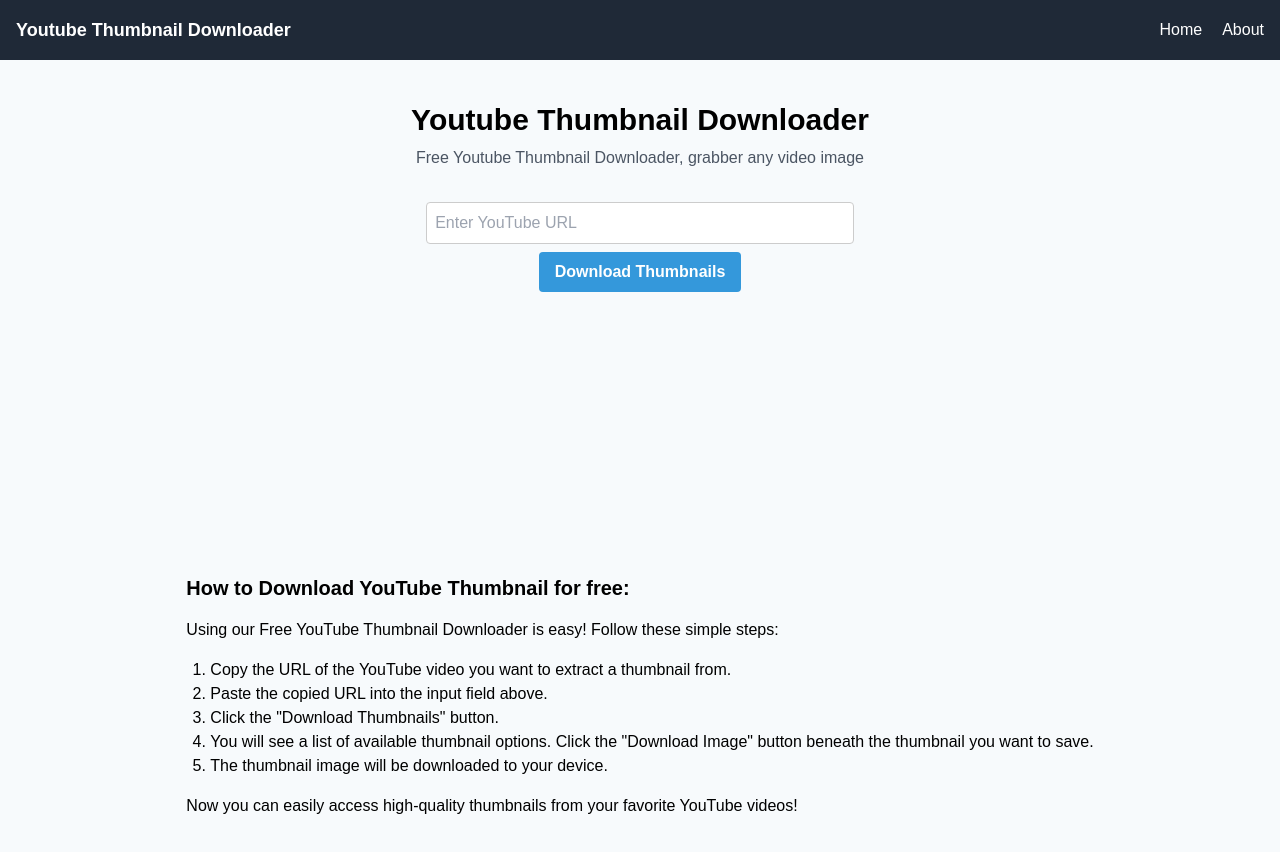
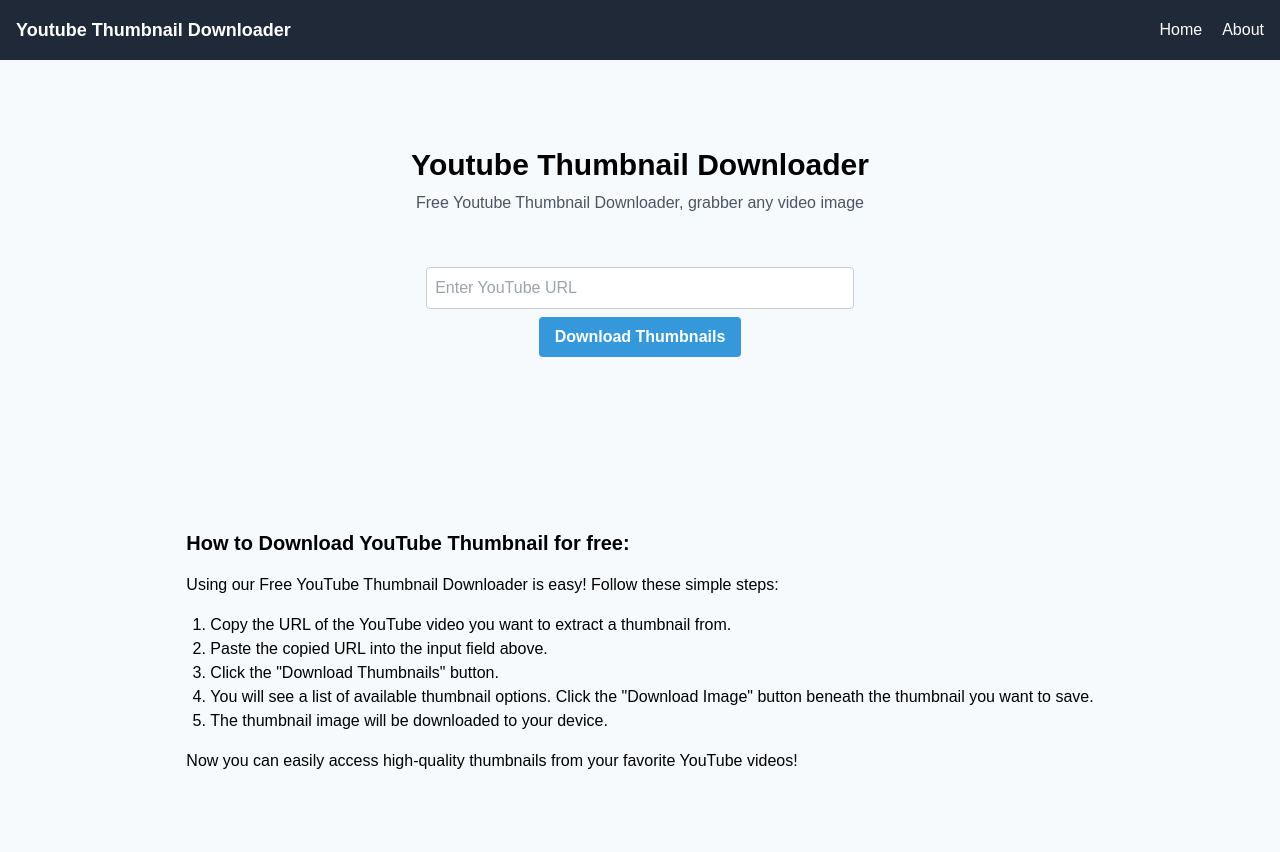
Before and after one commit to stazrouti/react-e-commerce-site, a Next.js app: page / in a window 1280 px wide. Shown: the top 852 px of the page. Built offline with nearby package versions, Linux system fonts and the light colour scheme.

Commit message:
update for ads

```diff
--- a/pages/index.js
+++ b/pages/index.js
@@ -62,7 +62,24 @@ const Index = () => {
 
       </div>
 
-      <div className="text-center">
+      <div className="flex flex-wrap px-0">
+
+        <div style={{ width: '300px', height: '250px' }}>
+          <div dangerouslySetInnerHTML={{ __html: `
+            <script type="text/javascript">
+              atOptions = {
+                'key': 'f92ccb91f88f4a56bb0199822fdc6715',
+                'format': 'iframe',
+                'height': 250,
+                'width': 300,
+                'params': {}
+              };
+              document.write('<scr' + 'ipt type="text/javascript" src="//www.profitablecreativeformat.com/f92ccb91f88f4a56bb0199822fdc6715/invoke.js"></scr' + 'ipt>');
+            </script>
+          ` }} />
+        </div>
+
+        <div className="text-center ml-8 mr-8 mt-5 mb-5">
           <input
             type="text"
             className="w-full md:w-1/2 px-4 py-2 border rounded"
@@ -74,9 +91,25 @@ const Index = () => {
             Download Thumbnails
           </button>
         </div>
-      <div>
-        <AdComponent/>
+
+        <div style={{ width: '300px', height: '250px' }}>
+          <div dangerouslySetInnerHTML={{ __html: `
+            <script type="text/javascript">
+              atOptions = {
+                'key': 'f92ccb91f88f4a56bb0199822fdc6715',
+                'format': 'iframe',
+                'height': 250,
+                'width': 300,
+                'params': {}
+              };
+              document.write('<scr' + 'ipt type="text/javascript" src="//www.profitablecreativeformat.com/f92ccb91f88f4a56bb0199822fdc6715/invoke.js"></scr' + 'ipt>');
+            </script>
+          ` }} />
         </div>
+
+      </div>
+
+
       {thumbnailOptions.length > 0 && (
         <div className="mt-8">
           <h2 className="text-xl font-semibold mb-4">Thumbnail Options</h2>
```
Also changed, not shown: pages/_document.js (+10 -0 lines). Lines whose indentation alone changed are shown as unchanged.
